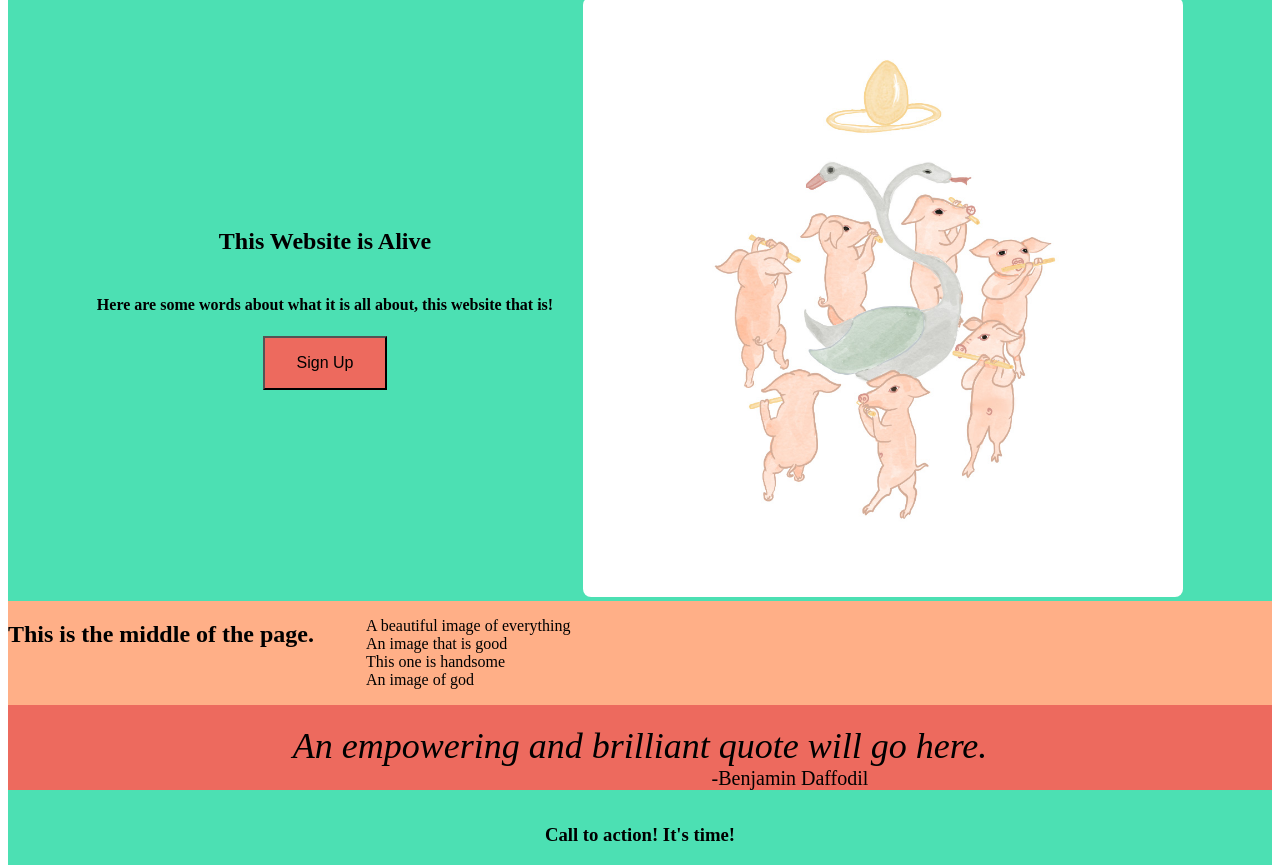
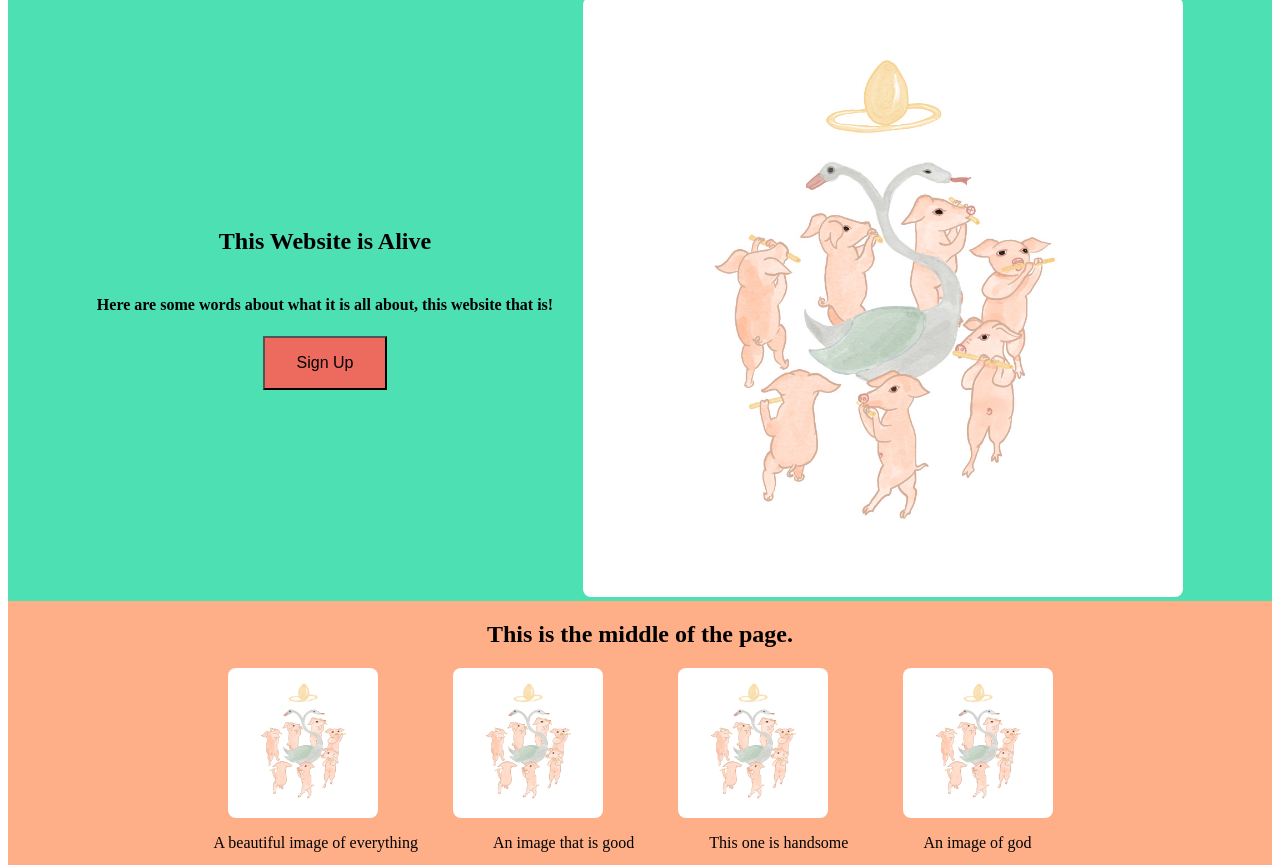
Before and after one commit to tispur/firstLandingPage, a plain HTML site: page index.html in a window 1280 px wide. Shown: the part 61-926 px from the top of the page. Drawn offline with Linux system fonts and the light colour scheme.

Commit message:
a little fussin

```diff
--- a/index.html
+++ b/index.html
@@ -31,10 +31,10 @@
     <div class="infoTwo">
         <h2>This is the middle of the page.</h2>
         <div class="frontPageImages">
-            <img src="" alt="">
-            <img src="" alt="">
-            <img src="" alt="">
-            <img src="" alt="">
+            <img src="Images/pigglez.jpg" alt="">
+            <img src="Images/pigglez.jpg" alt="">
+            <img src="Images/pigglez.jpg" alt="">
+            <img src="Images/pigglez.jpg" alt="">
         </div>
         <ul class="descriptions">
             <li>A beautiful image of everything</li>
--- a/stylesheet.css
+++ b/stylesheet.css
@@ -37,8 +37,23 @@ img {
 }
 .infoTwo {
     display: flex;
-    flex-direction: row;
+    flex-direction: column;
     background-color: #FFAF87;
+    align-items: center;
+}
+.frontPageImages {
+    display: flex;
+    width: 150px;
+    height: auto;
+    justify-content: center;
+    gap: 75px;
+}
+.descriptions {
+    display: flex;
+    text-size-adjust: 150px;
+    justify-content: center;
+    gap: 75px;
+    margin-right: 75px;
 }
 .quoteBox {
     display: flex;
@@ -70,6 +85,9 @@ font-size: 20px;
 li {
     text-decoration: none;
     list-style: none;
+}
+ul {
+    list-style-type: none;
 }
 .callToActionBox {
     display: flex;
```
